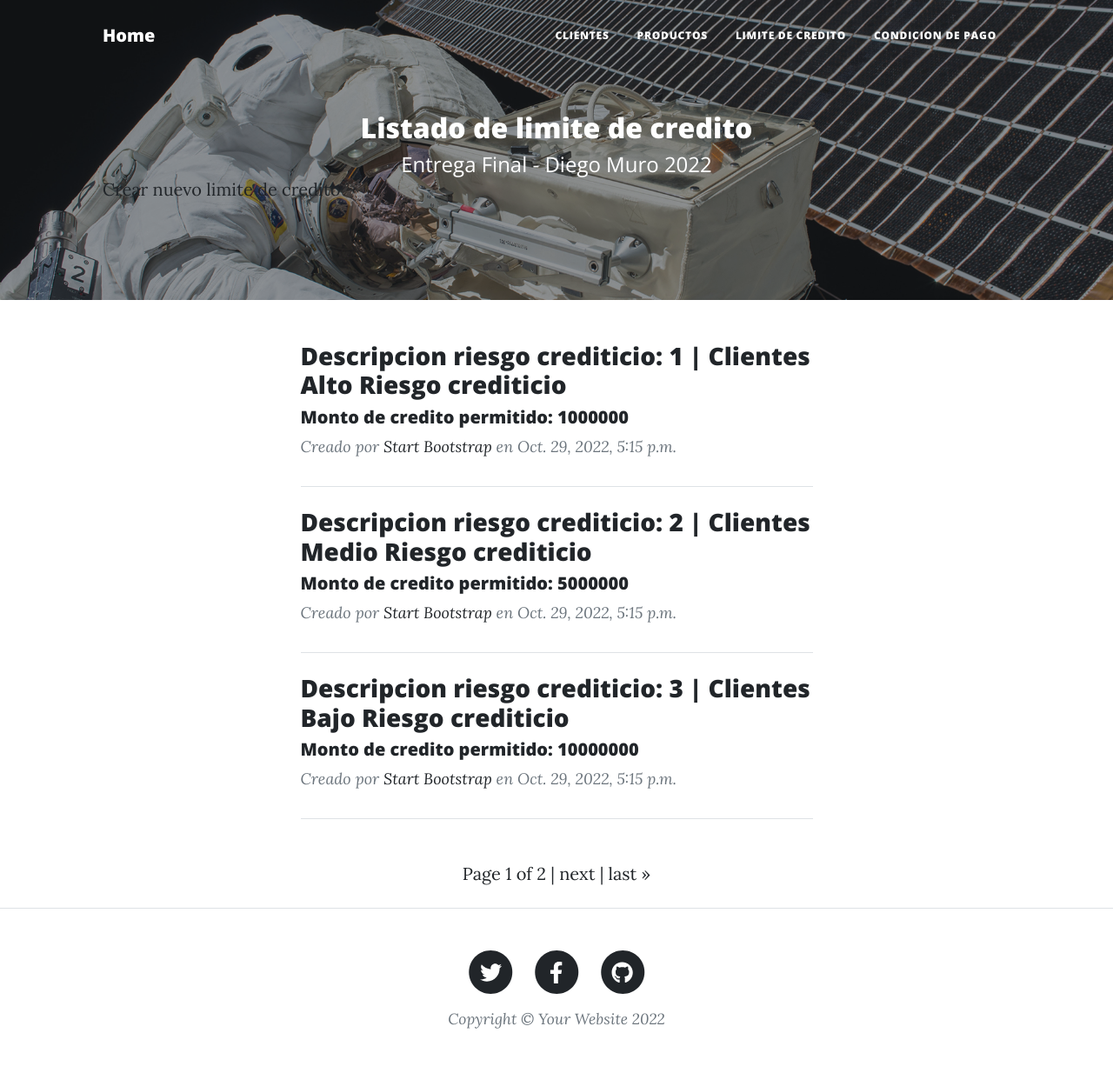
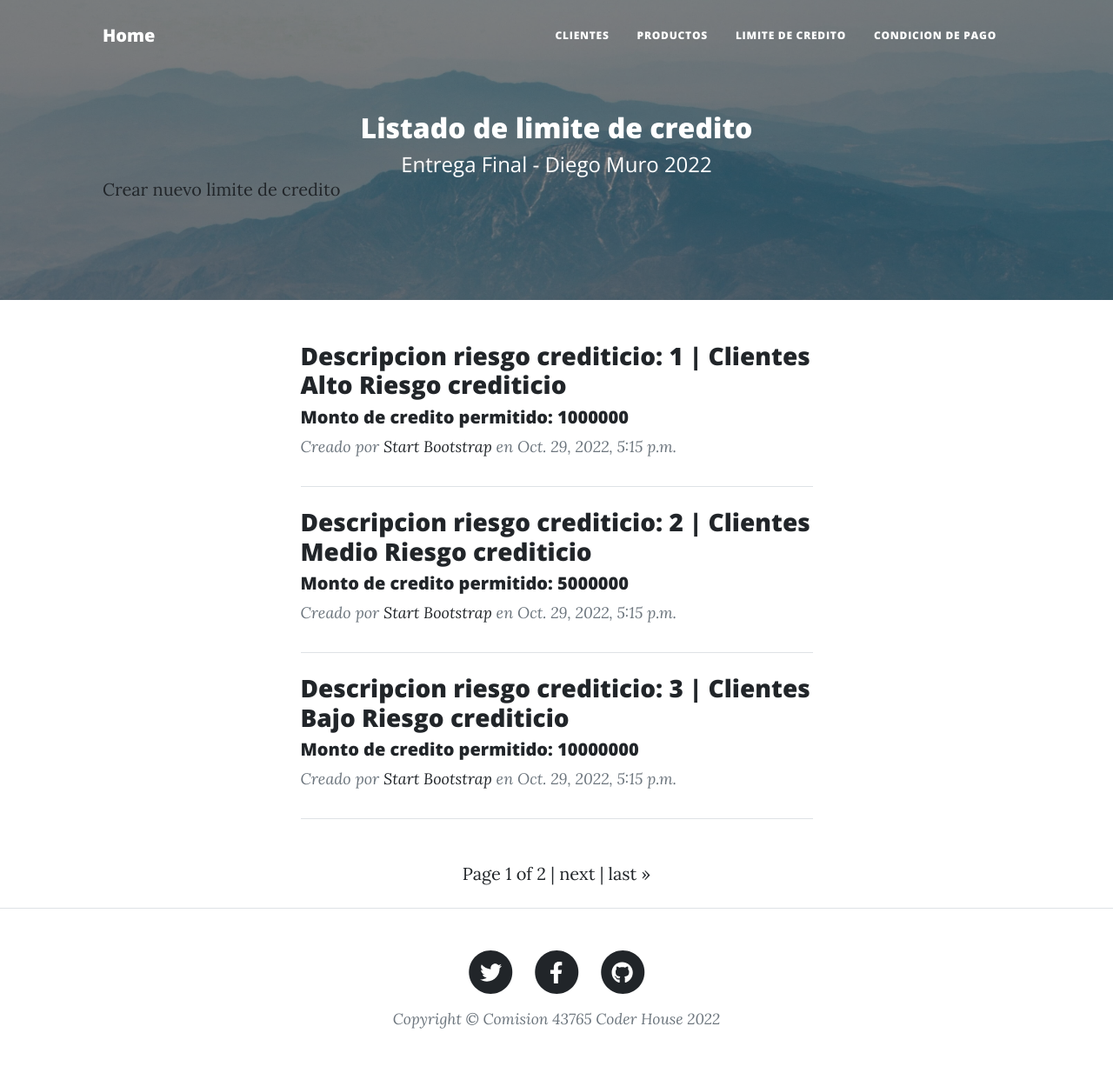
Before and after one commit to DiegoGMuro/Python-entrega_final-Diego-Muro, a Django app: page /credit/credits in a window 1280 px wide. Shown: the whole page at 87% size. Run offline with Django 4.2, Linux system fonts and the light colour scheme; data comes from the database, SQL or seed files in the repository; some libraries are stand-ins or nearby versions.

Commit message:
Cambios en CSS, imagenes de fondo'

```diff
--- a/tp_final/credit/templates/credit/credit_form.html
+++ b/tp_final/credit/templates/credit/credit_form.html
@@ -6,7 +6,7 @@ Credit
 {% endblock %}
 
 {% block tp_final_header %}
-<header class="masthead" style="background-image: url('../../static/home/assets/img/post-bg.jpg')">
+<header class="masthead" style="background-image: url('../../static/home/assets/img/header.jpg')">
     <div class="container position-relative px-4 px-lg-5">
         <div class="row gx-4 gx-lg-5 justify-content-center">
             <div class="col-md-15 col-lg-16 col-xl-14">
--- a/tp_final/credit/templates/credit/credit_list.html
+++ b/tp_final/credit/templates/credit/credit_list.html
@@ -6,7 +6,7 @@ Credit
 {% endblock %}
 
 {% block tp_final_header %}
-    <header class="masthead" style="background-image: url('../../static/home/assets/img/post-bg.jpg')">
+    <header class="masthead" style="background-image: url('../../static/home/assets/img/header-light.jpg')">
         <div class="container position-relative px-4 px-lg-5">
             <div class="row gx-4 gx-lg-5 justify-content-center">
                 <div class="col-md-15 col-lg-16 col-xl-14">
--- a/tp_final/customer/templates/customer/customer_form.html
+++ b/tp_final/customer/templates/customer/customer_form.html
@@ -6,7 +6,7 @@ Customer
 {% endblock %}
 
 {% block tp_final_header %}
-<header class="masthead" style="background-image: url('../../static/home/assets/img/post-bg.jpg')">
+<header class="masthead" style="background-image: url('../../static/home/assets/img/header.jpg')">
     <div class="container position-relative px-4 px-lg-5">
         <div class="row gx-4 gx-lg-5 justify-content-center">
             <div class="col-md-15 col-lg-16 col-xl-14">
--- a/tp_final/customer/templates/customer/customer_list.html
+++ b/tp_final/customer/templates/customer/customer_list.html
@@ -6,7 +6,7 @@ Customer
 {% endblock %}
 
 {% block tp_final_header %}
-    <header class="masthead" style="background-image: url('../../static/home/assets/img/post-bg.jpg')">
+    <header class="masthead" style="background-image: url('../../static/home/assets/img/header-light.jpg')">
         <div class="container position-relative px-4 px-lg-5">
             <div class="row gx-4 gx-lg-5 justify-content-center">
                 <div class="col-md-15 col-lg-16 col-xl-14">
--- a/tp_final/home/templates/home/index.html
+++ b/tp_final/home/templates/home/index.html
@@ -43,7 +43,7 @@
         </nav>
         {% block tp_final_header %}
         <!-- Page Header-->
-        <header class="masthead" style="background-image: url('../../static/home/assets/img/home-bg.jpg')">
+        <header class="masthead" style="background-image: url('../../static/home/assets/img/head.jpg')">
             <div class="container position-relative px-4 px-lg-5">
                 <div class="row gx-4 gx-lg-5 justify-content-center">
                     <div class="col-md-10 col-lg-8 col-xl-7">
@@ -175,7 +175,7 @@
                                 </a>
                             </li>
                         </ul>
-                        <div class="small text-center text-muted fst-italic">Copyright &copy; Your Website 2022</div>
+                        <div class="small text-center text-muted fst-italic">Copyright &copy; Comision 43765 Coder House 2022</div>
                     </div>
                 </div>
             </div>
--- a/tp_final/payment/templates/payment/payment_form.html
+++ b/tp_final/payment/templates/payment/payment_form.html
@@ -6,7 +6,7 @@ Payment
 {% endblock %}
 
 {% block tp_final_header %}
-<header class="masthead" style="background-image: url('../../static/home/assets/img/post-bg.jpg')">
+<header class="masthead" style="background-image: url('../../static/home/assets/img/header.jpg')">
     <div class="container position-relative px-4 px-lg-5">
         <div class="row gx-4 gx-lg-5 justify-content-center">
             <div class="col-md-15 col-lg-16 col-xl-14">
--- a/tp_final/payment/templates/payment/payment_list.html
+++ b/tp_final/payment/templates/payment/payment_list.html
@@ -6,7 +6,7 @@ Payment
 {% endblock %}
 
 {% block tp_final_header %}
-    <header class="masthead" style="background-image: url('../../static/home/assets/img/post-bg.jpg')">
+    <header class="masthead" style="background-image: url('../../static/home/assets/img/header-light.jpg')">
         <div class="container position-relative px-4 px-lg-5">
             <div class="row gx-4 gx-lg-5 justify-content-center">
                 <div class="col-md-15 col-lg-16 col-xl-14">
--- a/tp_final/product/templates/product/product_form.html
+++ b/tp_final/product/templates/product/product_form.html
@@ -6,7 +6,7 @@ Product
 {% endblock %}
 
 {% block tp_final_header %}
-<header class="masthead" style="background-image: url('../../static/home/assets/img/post-bg.jpg')">
+<header class="masthead" style="background-image: url('../../static/home/assets/img/header.jpg')">
     <div class="container position-relative px-4 px-lg-5">
         <div class="row gx-4 gx-lg-5 justify-content-center">
             <div class="col-md-15 col-lg-16 col-xl-14">
--- a/tp_final/product/templates/product/product_list.html
+++ b/tp_final/product/templates/product/product_list.html
@@ -6,7 +6,7 @@ Product
 {% endblock %}
 
 {% block tp_final_header %}
-    <header class="masthead" style="background-image: url('../../static/home/assets/img/post-bg.jpg')">
+    <header class="masthead" style="background-image: url('../../static/home/assets/img/header-light.jpg')">
         <div class="container position-relative px-4 px-lg-5">
             <div class="row gx-4 gx-lg-5 justify-content-center">
                 <div class="col-md-15 col-lg-16 col-xl-14">
```
